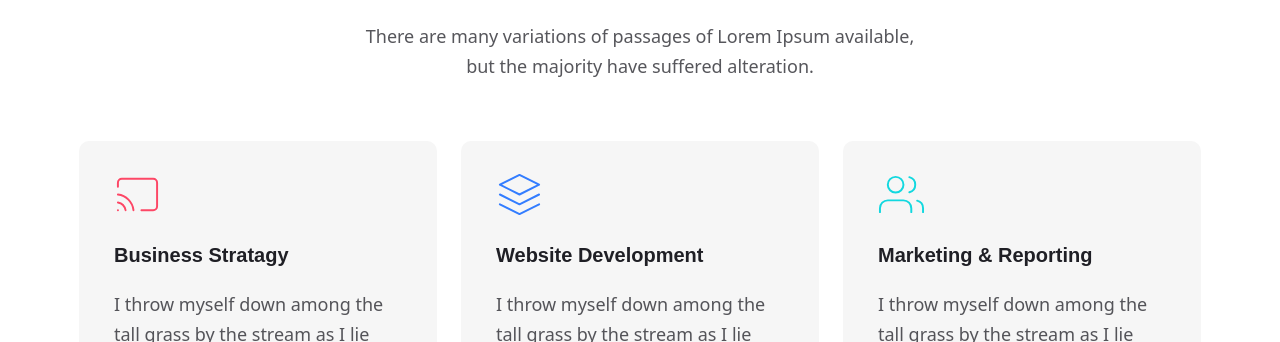
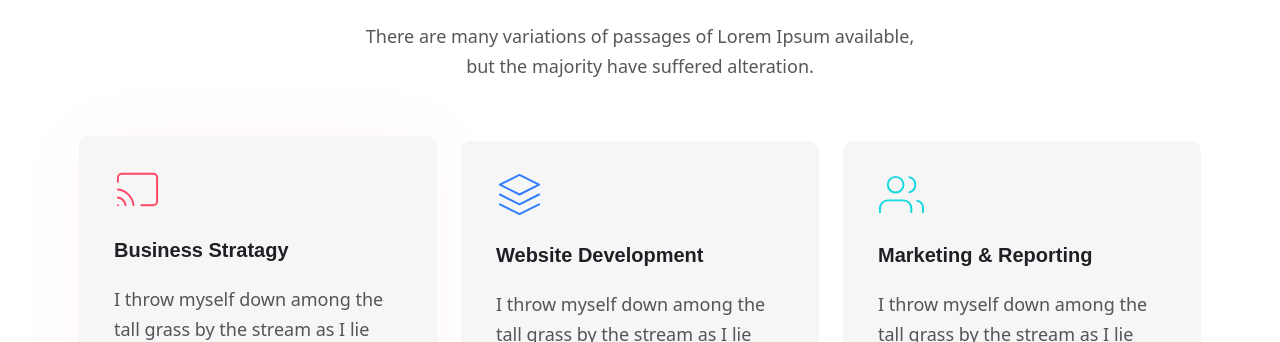
Before and after one commit to starhuy1903/CBS-Imroz-website, a plain HTML site: page index.html in a window 1280 px wide. In both pictures the pointer is over the element 258 px from the left and 741 px from the top of the page. Shown: the part 458-800 px from the top of the page. Drawn offline with nearby package versions, Linux system fonts and the light colour scheme.

Commit message:
hover for service item

```diff
--- a/css/style.css
+++ b/css/style.css
@@ -605,3 +605,8 @@ a.btn-transparent {
   .icon {
   color: #6f41f6;
 }
+
+.service-main-wrapper .service.service__style--2.bg-gray:hover {
+  box-shadow: 0px 2px 70px 0px rgb(253 71 102 / 5%);
+  transform: translateY(-5px);
+}
```
